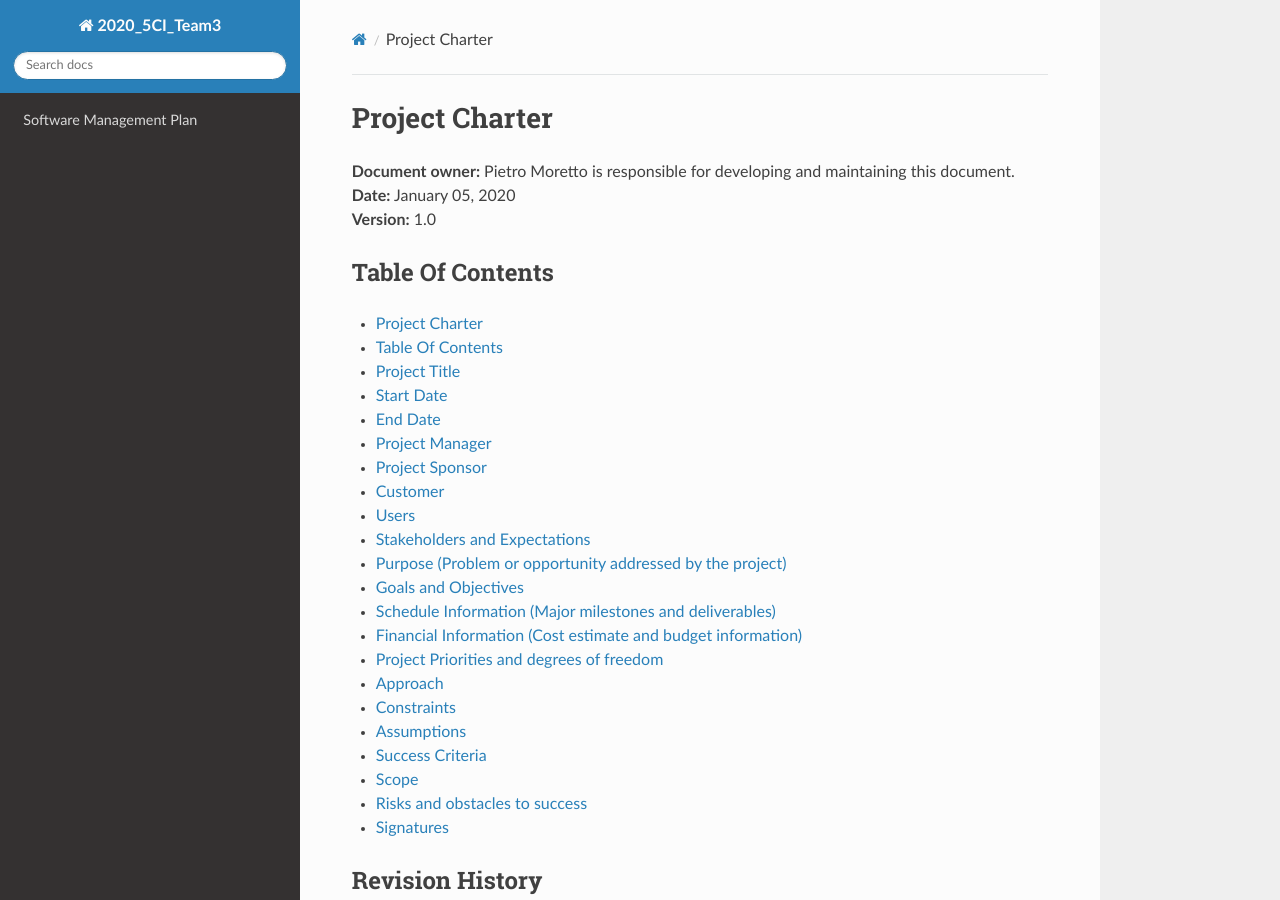
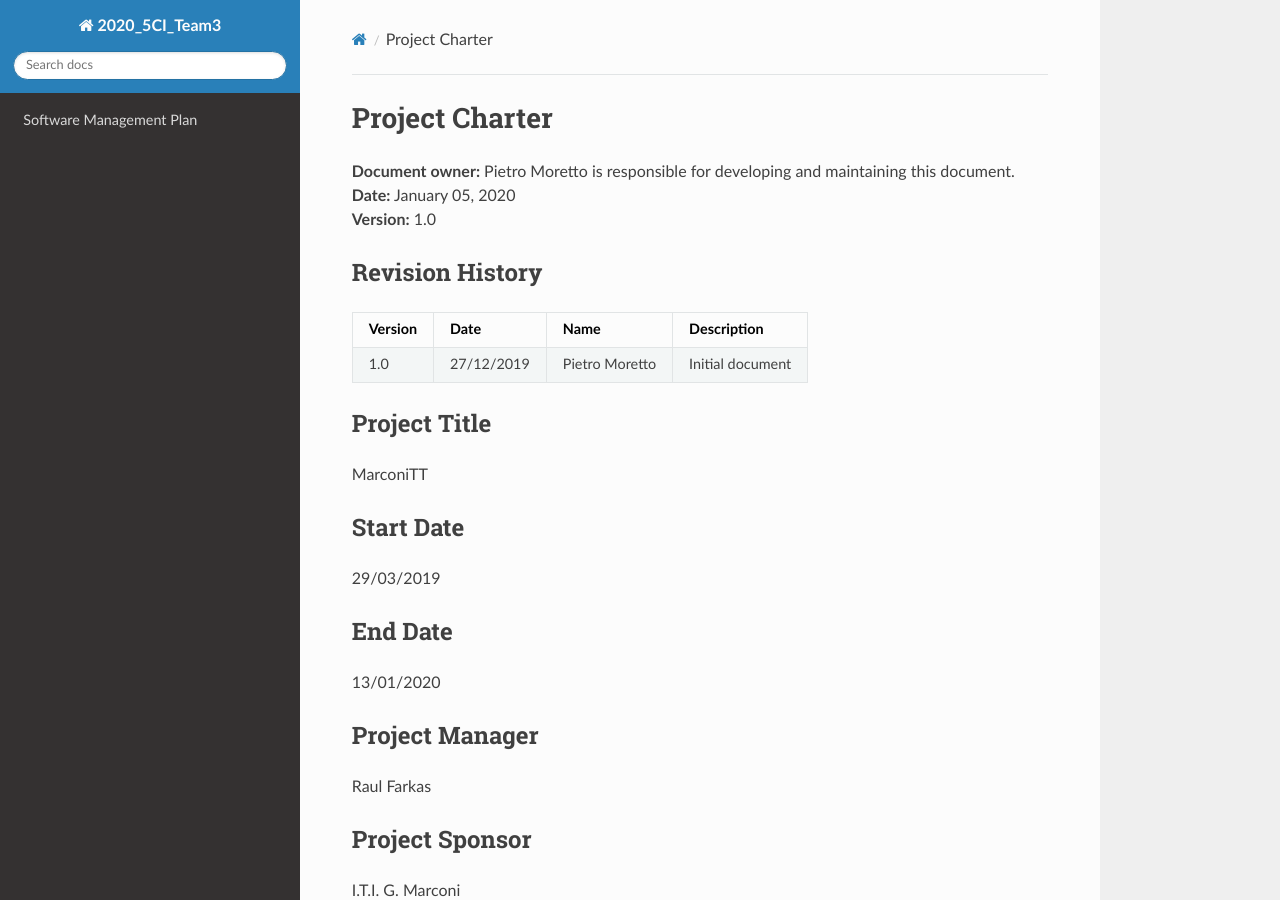
Before and after one commit to TrackyRaul/2020_5CI__team3_Farkas, an MkDocs documentation site: the page built from docs/proj_charter.md, in a window 1280 px wide and 900 px high. Built offline with MkDocs 1.6.1, drawn with Linux system fonts in a browser that asks for light colours; nearby versions of some CDN libraries.

Commit message:
Removed Table of Contents

```diff
--- a/docs/proj_charter.md
+++ b/docs/proj_charter.md
@@ -3,30 +3,6 @@
 **Document owner:** Pietro Moretto is responsible for developing and maintaining this document.
 **Date:** January 05, 2020
 **Version:** 1.0
-
-## Table Of Contents
-- [Project Charter](#project-charter)
-  - [Table Of Contents](#table-of-contents)
-  - [Project Title](#project-title)
-  - [Start Date](#start-date)
-  - [End Date](#end-date)
-  - [Project Manager](#project-manager)
-  - [Project Sponsor](#project-sponsor)
-  - [Customer](#customer)
-  - [Users](#users)
-  - [Stakeholders and Expectations](#stakeholders-and-expectations)
-  - [Purpose (Problem or opportunity addressed by the project)](#purpose-(problem-or-opportunity-addressed-by-the-project))
-  - [Goals and Objectives ](#goals-and-objectives)
-  - [Schedule Information (Major milestones and deliverables)](#schedule-information-(major-milestones-and-deliverables))
-  - [Financial Information (Cost estimate and budget information)](#financial-information-(Cost-estimate-and-budget-information))
-  - [Project Priorities and degrees of freedom](#project-priorities-and-degrees-of-freedom)
-  - [Approach](#approach)
-  - [Constraints](#constraints)
-  - [Assumptions](#assumptions)
-  - [Success Criteria](#success-criteria)
-  - [Scope](#scope)
-  - [Risks and obstacles to success](#risks-and-obstacles-to-success)
-  - [Signatures](#signatures)
 
 ## Revision History
 
```
